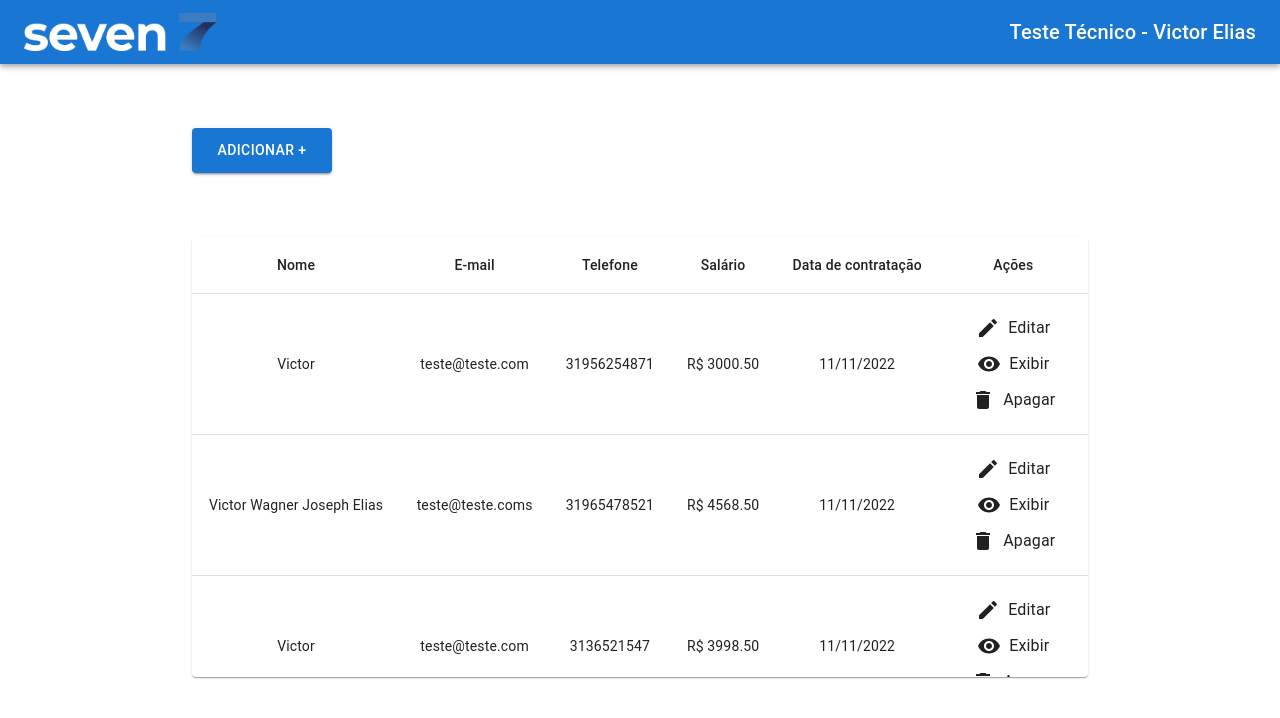
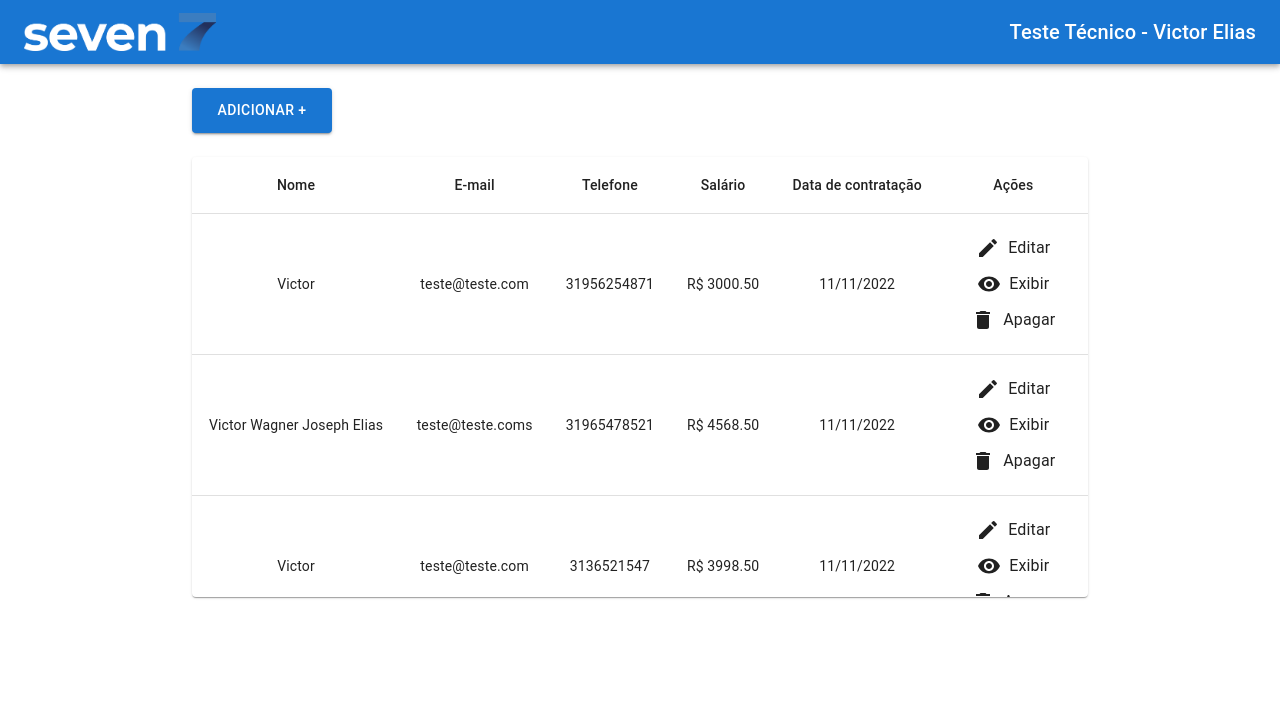
Before and after one commit to svvictorelias/sevenINC, a React (Vite) app: page / in a window 1280 px wide. Shown: the top 718 px of the page. Built offline with nearby package versions, Linux system fonts and the light colour scheme.

Commit message:
Feat: Ajuste de layout

```diff
--- a/src/pages/employees/index.tsx
+++ b/src/pages/employees/index.tsx
@@ -10,10 +10,10 @@ const Employees = () => {
   return (
     <div style={{width:'100%'}}>
       <FormModal open={isOpen} onClose={handleCloseModal}/>
-      <Box sx={{display:'flex', margin:'64px 15%'}}>
+      <Box sx={{display:'flex', margin:'24px 15%'}}>
         <Button sx={{width:'140px', height:'45px'}} variant="contained" onClick={handleOpenModal}>Adicionar +</Button>
       </Box>
-      <Box sx={{display:'flex', margin:'64px 15%'}}>
+      <Box sx={{display:'flex', margin:'24px 15%'}}>
           <TableEmployees/>
         </Box>
     </div>
```
